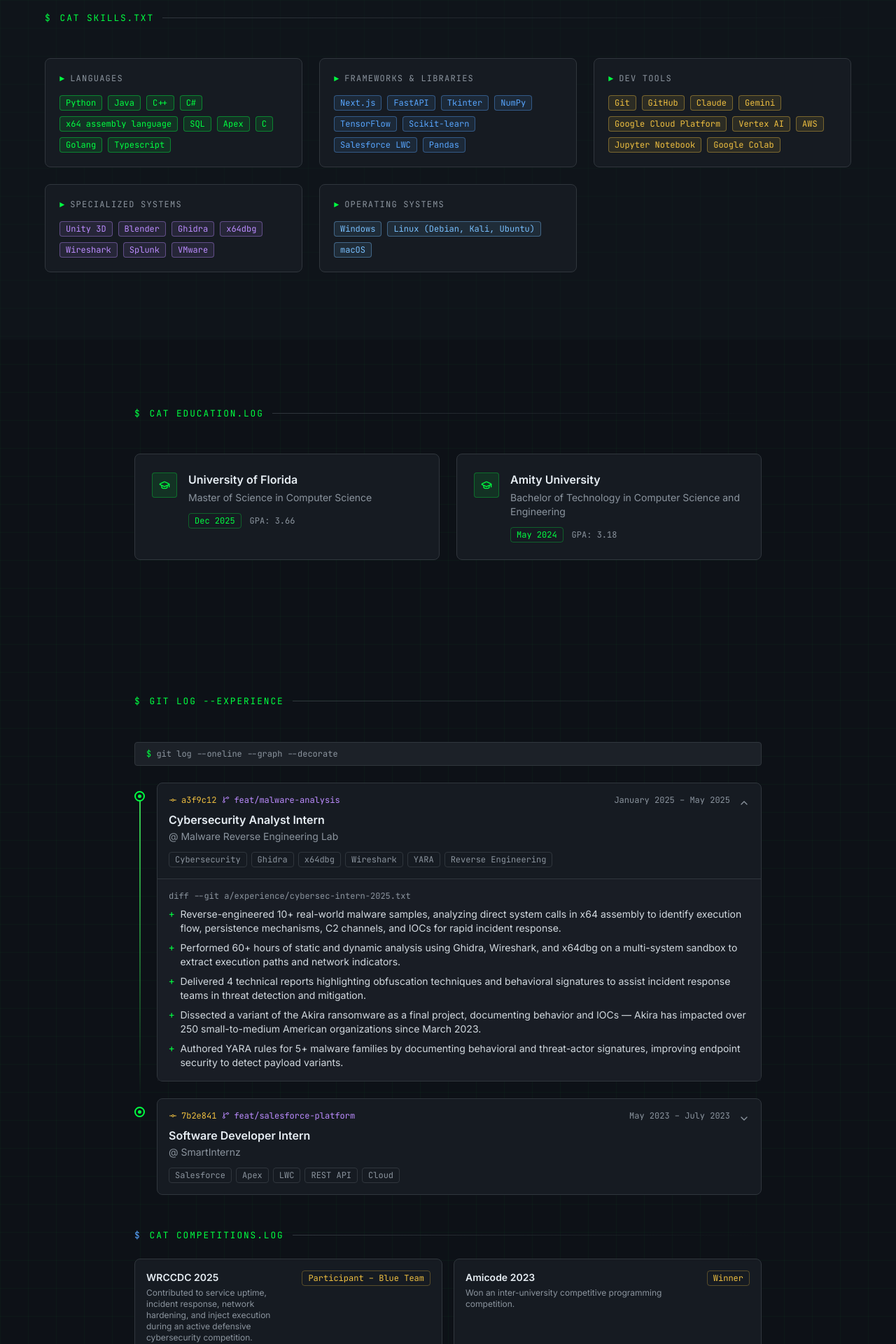
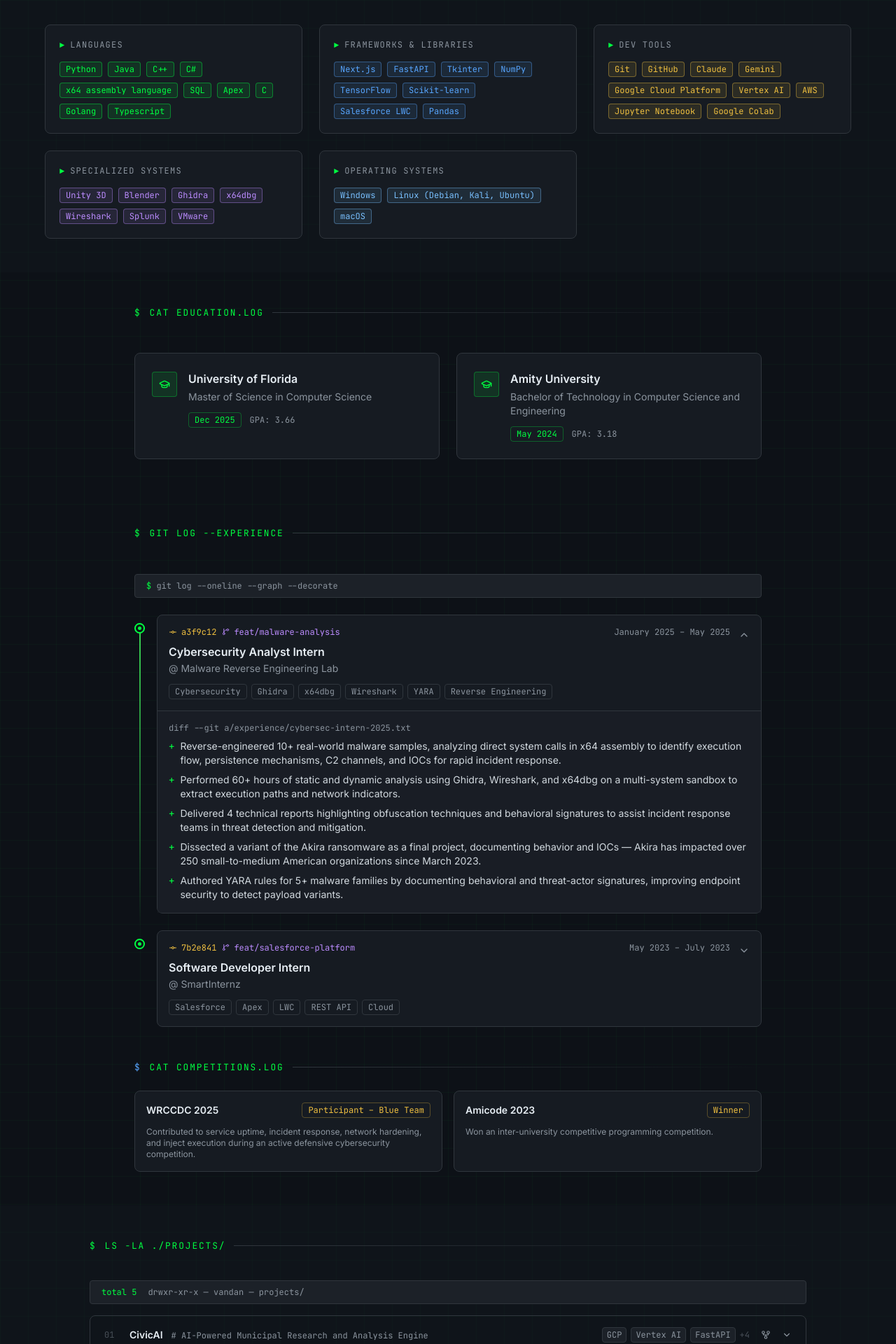
Before and after one commit to 1dan1609/portfolio-site, a Next.js app: page / in a window 1280 px wide. Shown: the part 880-2800 px from the top of the page at 70% size. Built offline with nearby package versions, Linux system fonts and the light colour scheme.

Commit message:
style: reduce vertical gaps between sections and updated resume

```diff
--- a/app/components/About.tsx
+++ b/app/components/About.tsx
@@ -38,7 +38,7 @@
   };
 
   return (
-    <section id="about" ref={ref} className="py-24 px-6 bg-bg-surface/30">
+    <section id="about" ref={ref} className="py-12 px-6 bg-bg-surface/30">
       <div className="max-w-6xl mx-auto">
         {/* Section header */}
         <motion.div
--- a/app/components/Education.tsx
+++ b/app/components/Education.tsx
@@ -21,7 +21,7 @@
   };
 
   return (
-    <section id="education" ref={ref} className="py-24 px-6">
+    <section id="education" ref={ref} className="py-12 px-6">
       <div className="max-w-4xl mx-auto">
         {/* Section header */}
         <motion.div
--- a/app/components/Experience.tsx
+++ b/app/components/Experience.tsx
@@ -15,7 +15,7 @@
   const { experience, competitions } = portfolioData;
 
   return (
-    <section id="experience" ref={ref} className="py-24 px-6">
+    <section id="experience" ref={ref} className="py-12 px-6">
       <div className="max-w-4xl mx-auto">
         {/* Section header */}
         <motion.div
@@ -166,18 +166,16 @@
           <div className="grid sm:grid-cols-2 gap-4">
             {competitions.map((comp) => (
               <div key={comp.id} className="terminal-card p-4">
-                <div className="flex items-start justify-between gap-2">
-                  <div>
-                    <div className="font-semibold text-terminal-white text-sm">
-                      {comp.name}
-                    </div>
-                    <div className="text-terminal-muted text-xs mt-1">
-                      {comp.description}
-                    </div>
+                <div className="flex items-center justify-between gap-2 mb-3">
+                  <div className="font-semibold text-terminal-white text-sm">
+                    {comp.name}
                   </div>
                   <div className="font-mono text-xs text-terminal-yellow border border-terminal-yellow/30 px-2 py-0.5 rounded flex-shrink-0">
                     {comp.result}
                   </div>
+                </div>
+                <div className="text-terminal-muted text-xs">
+                  {comp.description}
                 </div>
               </div>
             ))}
--- a/app/components/Projects.tsx
+++ b/app/components/Projects.tsx
@@ -39,7 +39,7 @@
   const { projects } = portfolioData;
 
   return (
-    <section id="projects" ref={ref} className="py-24 px-6 bg-bg-surface/30">
+    <section id="projects" ref={ref} className="py-12 px-6 bg-bg-surface/30">
       <div className="max-w-5xl mx-auto">
         {/* Section header */}
         <motion.div
```
Also changed, not shown: 1 other file (tests, documents, lock files or other folders).
